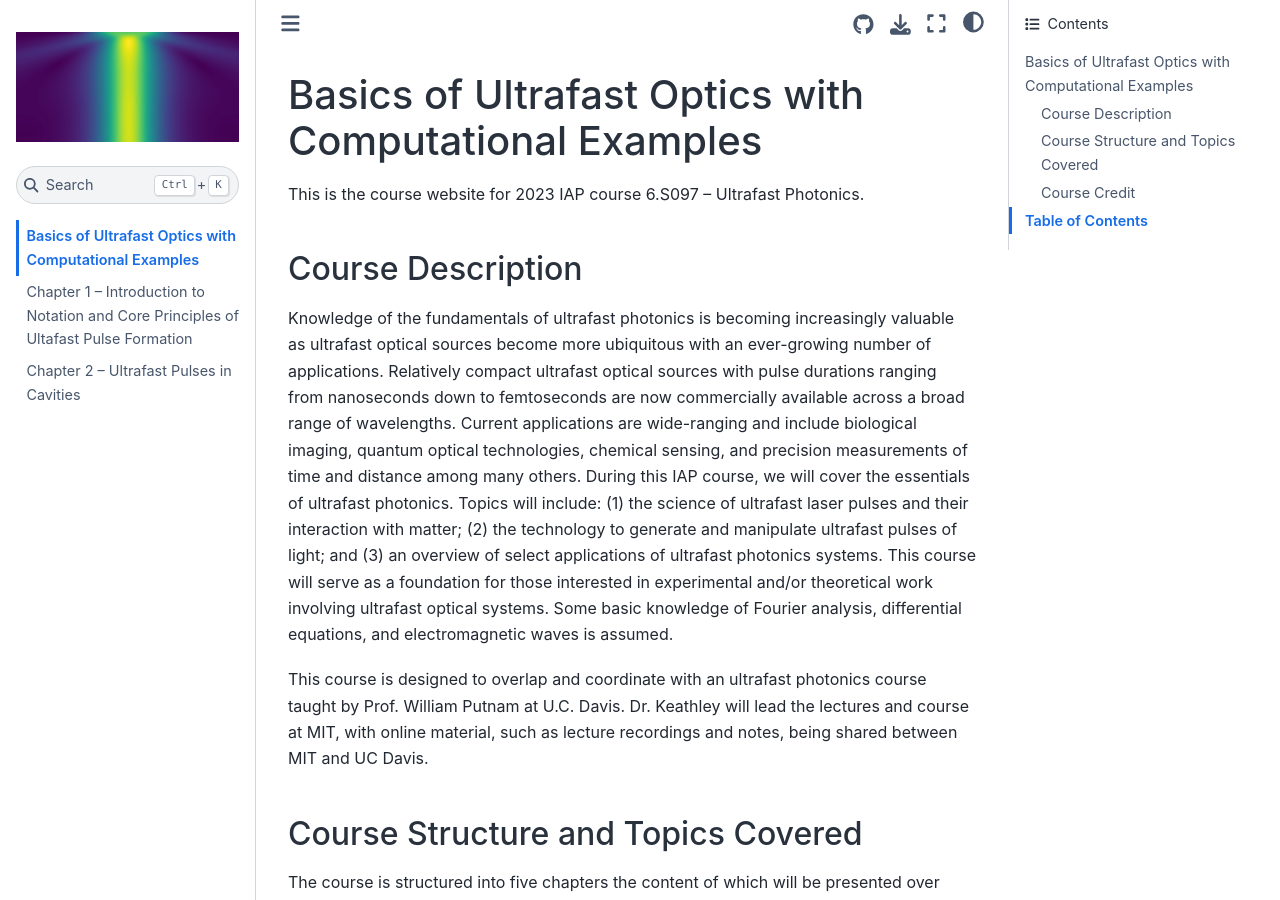
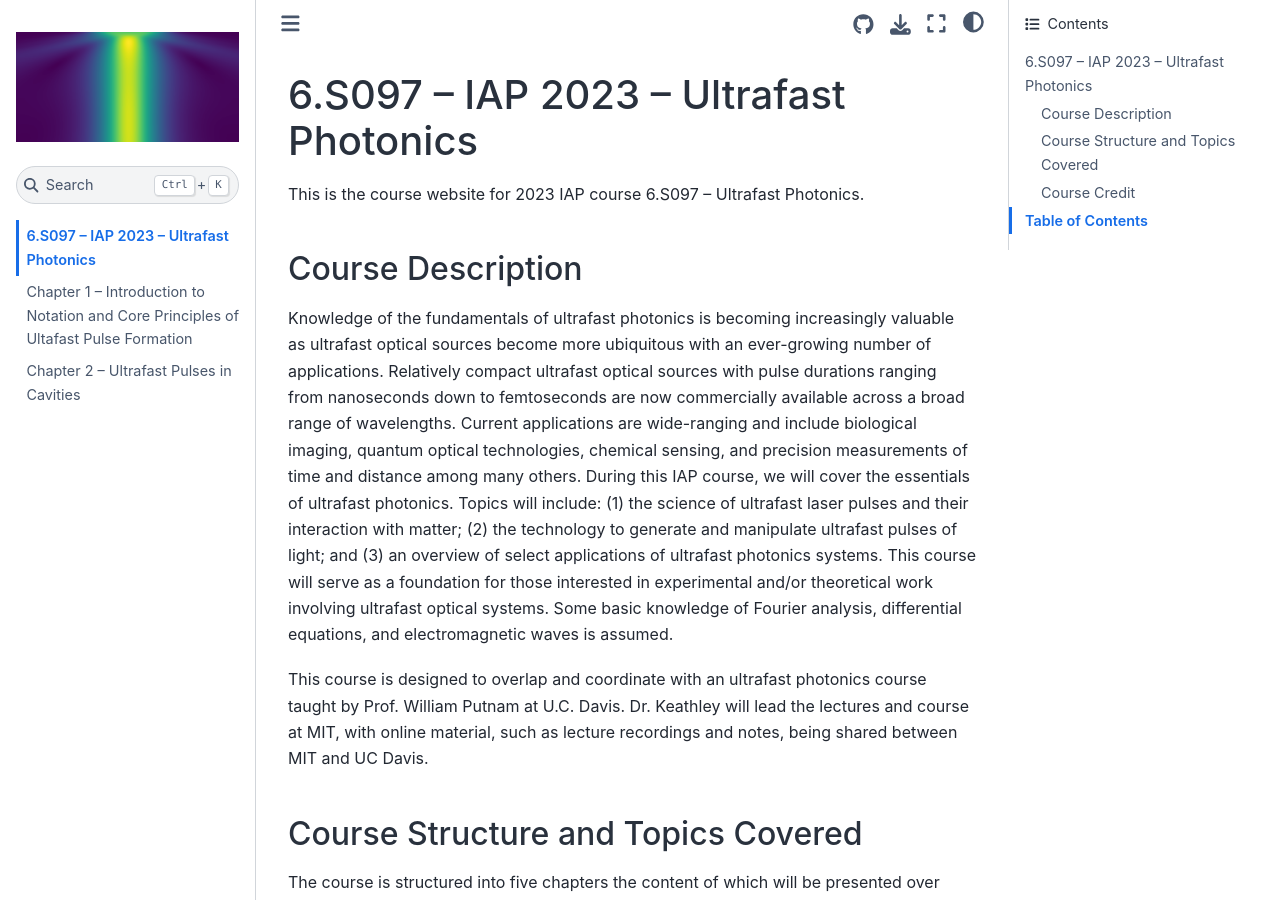
Before and after one commit to dkeathley/JPyBook-6.S097-IAP-Ultrafast-Photonics-Text, a Jupyter Book: the page built from intro.md, in a window 1280 px wide and 900 px high. Built offline with Jupyter Book 1.0.4 settings and Sphinx 7.4.7 and the Sphinx Book theme 1.1.4, drawn with Linux system fonts in a browser that asks for light colours; pages that are not in the unit, such as notebooks, are missing from menus.

Commit message:
Updated intro

```diff
--- a/intro.md
+++ b/intro.md
@@ -1,4 +1,4 @@
-# Basics of Ultrafast Optics with Computational Examples
+# 6.S097 -- IAP 2023 -- Ultrafast Photonics
 
 This is the course website for 2023 IAP course 6.S097 -- Ultrafast Photonics.
 
```
